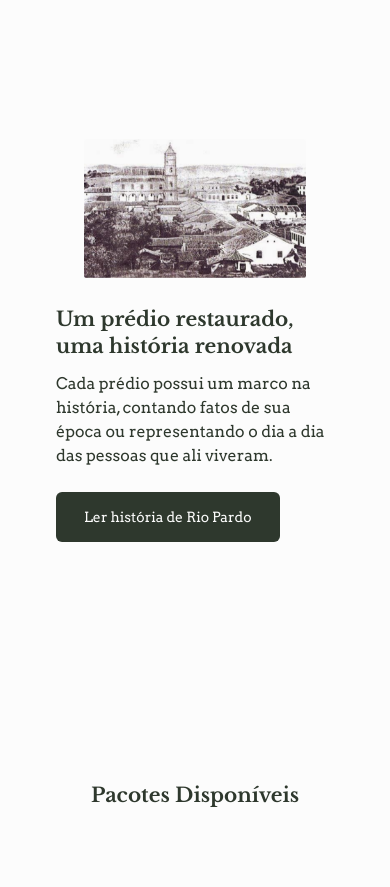
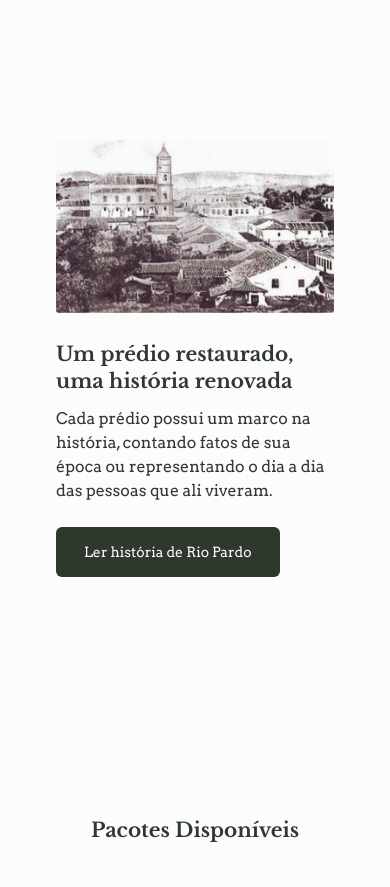
Before and after one commit to EduVieira131/memoria-viva-rio-pardo, a Next.js app: page / in a window 390 px wide. Shown: the part 1960-2847 px from the top of the page. Built offline with nearby package versions, Linux system fonts and the light colour scheme.

Commit message:
:fix: Fix princing cards responsivness

```diff
--- a/src/pages/index.tsx
+++ b/src/pages/index.tsx
@@ -203,7 +203,7 @@ export default function Home() {
             width={400}
             height={350}
             alt="Imagem da catedral da cidade"
-            className="w-full max-w-[80%] md:w-[40%]"
+            className="w-full md:w-[40%]"
           />
 
           <div className="flex flex-col gap-6">
@@ -238,7 +238,7 @@ export default function Home() {
               variants={fadeIn({ delay: 0.3, direction: "up" })}
               initial="hidden"
               whileInView={"show"}
-              className="border border-green-300 p-10 rounded-md flex flex-col gap-1 text-green-800 w-full"
+              className="border border-green-300 p-10 rounded-md flex flex-col gap-1 text-green-800 md:w-[55%] lg:w-full mx-auto"
             >
               <span className="font-display font-bold text-lg">Básico</span>
               <h3 className="font-bold text-2xl my-2">R$ 59,90</h3>
@@ -279,7 +279,7 @@ export default function Home() {
               variants={fadeIn({ delay: 0.9, direction: "up" })}
               initial="hidden"
               whileInView={"show"}
-              className="border border-green-300 p-10 rounded-md flex flex-col gap-1 text-green-800 bg-sand-100"
+              className="border border-green-300 p-10 rounded-md flex flex-col gap-1 text-green-800 bg-sand-100 md:w-[55%] lg:w-full mx-auto"
             >
               <span className="font-display font-bold text-lg">Plus</span>
               <h3 className="font-bold text-2xl my-2">R$ 109,90</h3>
@@ -320,7 +320,7 @@ export default function Home() {
               variants={fadeIn({ delay: 0.6, direction: "up" })}
               initial="hidden"
               whileInView={"show"}
-              className="border border-green-300 p-10 rounded-md flex flex-col gap-1 text-green-800"
+              className="border border-green-300 p-10 rounded-md flex flex-col gap-1 text-green-800 md:w-[55%] lg:w-full mx-auto"
             >
               <span className="font-display font-bold text-lg">Premium</span>
               <h3 className="font-bold text-2xl my-2">R$ 209,90</h3>
```
